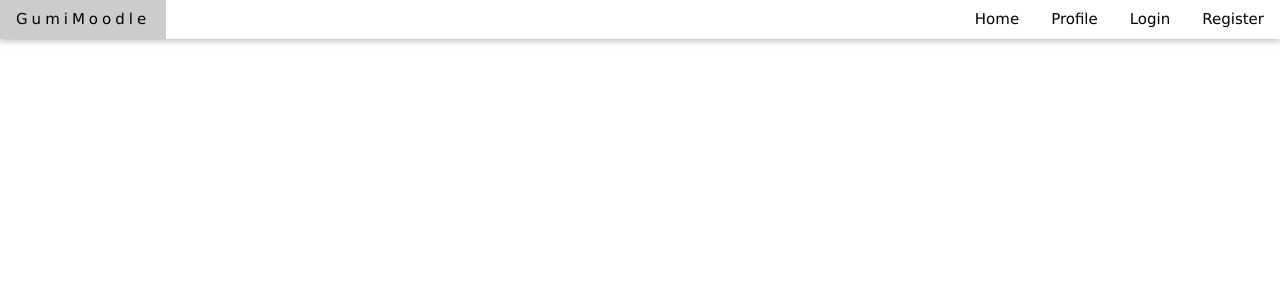
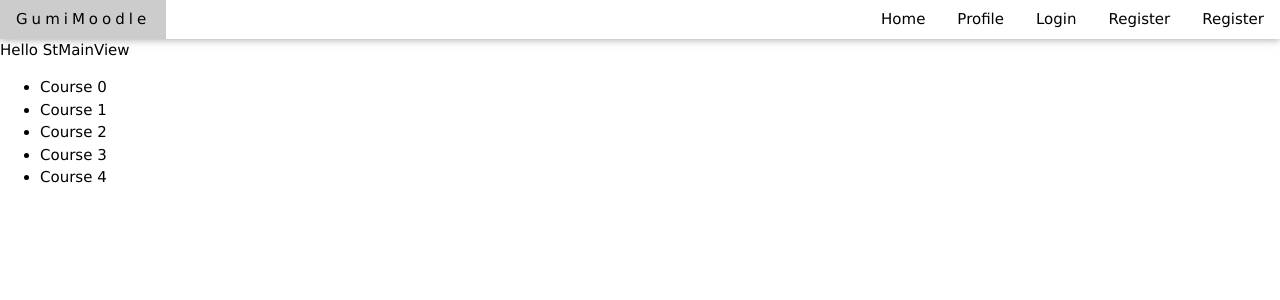
Before and after one commit to Mexolius/IO, a React (Create React App) app in the folder gumi-moodle/: page /courses in a window 1280 px wide. Shown: the top 300 px of the page. Built offline with nearby package versions, Linux system fonts and the light colour scheme.

Commit message:
GMS-48 & GMS-49 & axios

```diff
--- a/gumi-moodle/package.json
+++ b/gumi-moodle/package.json
@@ -13,6 +13,7 @@
     "@types/node": "^12.20.6",
     "@types/react": "^17.0.3",
     "@types/react-dom": "^17.0.3",
+    "axios": "^0.21.1",
     "react": "^17.0.2",
     "react-dom": "^17.0.2",
     "react-router-dom": "^5.2.0",
--- /dev/null
+++ b/gumi-moodle/src/components/MainView/Student/StMainView.tsx
@@ -0,0 +1,40 @@
+import { Component } from 'react'
+//import axios from 'axios'
+
+interface Course {
+    name: string;
+}
+
+const List = (props: any) => (<ul>
+    {props.ls.map((x: Course) => {
+        return (<li>{x.name}</li>)
+    })}
+</ul>)
+
+export default class StMainView extends Component<any,{ls: Array<Course>}> {
+
+    componentDidMount(){
+        /*
+        axios.get(props.APIaddress+"/courses_student?id="auth.currentUser.ID").then((courses:Array<Course>)=>{
+            this.setState({ls:courses})
+        })
+        */
+        this.setState({ls:Array.from(new Array<Course>(5),(v,k)=>Object.assign({},{name:`Course ${k}`}))});
+    }
+
+    constructor(props: any){
+        super(props);
+
+        this.state={
+            ls: new Array<Course>()
+        };
+    }
+
+    render() {
+        return (
+            <div>
+                Hello StMainView
+                <List ls={this.state.ls}></List>
+            </div>)
+    }
+}
--- a/gumi-moodle/src/components/Navbar/Navbar.tsx
+++ b/gumi-moodle/src/components/Navbar/Navbar.tsx
@@ -6,6 +6,7 @@ import Profile from '../Profile/Profile';
 import Login from '../Auth/Login/Login'
 import Register from '../Auth/Register/Register';
 import { FontAwesomeIcon } from '@fortawesome/react-fontawesome'
+import StMainView from '../MainView/Student/StMainView';
 
 
 class Navbar extends Component {
@@ -19,6 +20,7 @@ class Navbar extends Component {
                             <Link to={'/profile'} className="w3-bar-item w3-button">Profile</Link>
                             <Link to={'/login'} className="w3-bar-item w3-button">Login</Link>
                             <Link to={'/register'} className="w3-bar-item w3-button">Register</Link>
+                            <Link to={'/courses'} className="w3-bar-item w3-button">Register</Link>
                         </div>
                     </div>
                 <Switch>
@@ -26,6 +28,7 @@ class Navbar extends Component {
                         <Route path='/profile' component={Profile} />
                         <Route path='/login' component={Login} />
                         <Route path='/register' component={Register} />
+                        <Route path='/courses' component={StMainView} />
                 </Switch>
             </Router>
         );
```
Also changed, not shown: gumi-moodle/src/components/MainView/CourseList/CourseList.tsx (added, +14 -0 lines), 2 other files (tests, documents, lock files or other folders).
